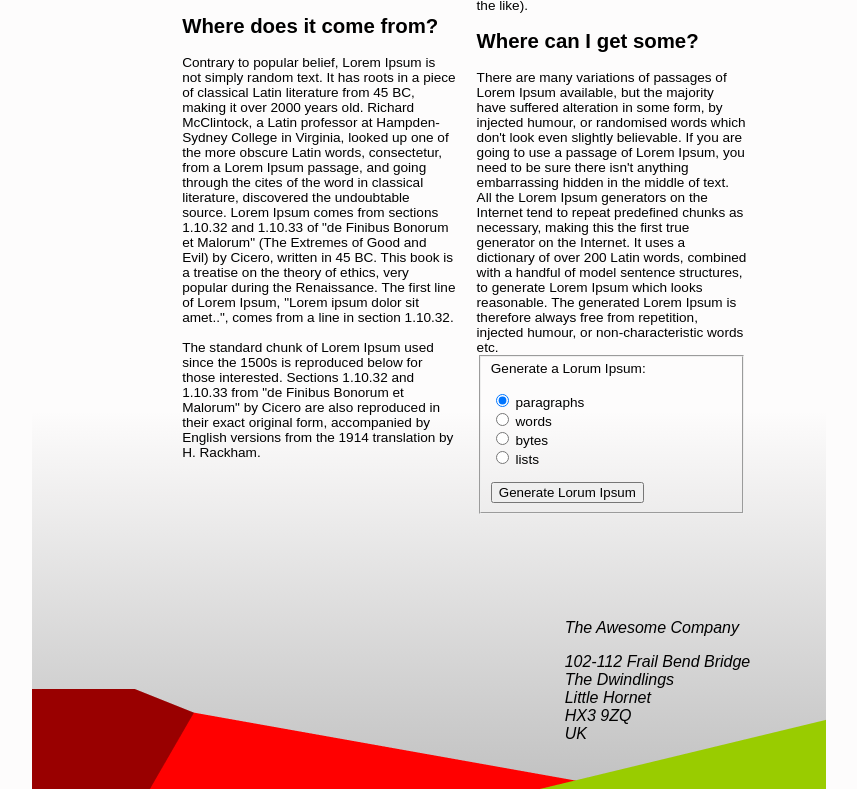
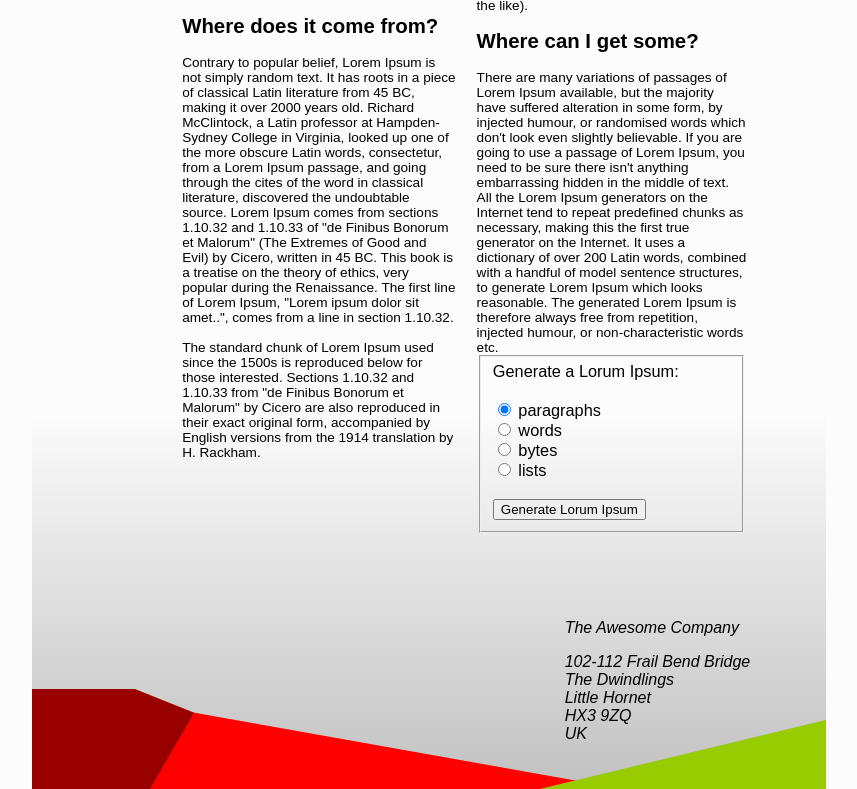
Before and after one commit to laurenrausch/M6.2, a website: page index.html in a window 1280 px wide. Shown: the part 723-1512 px from the top of the page, without its empty margins (211-1068 px from the left). Drawn offline with Linux system fonts and the light colour scheme.

Commit message:
last fix

```diff
--- a/css/style.css
+++ b/css/style.css
@@ -124,3 +124,7 @@ blockquote {
   gap: 20px;
   display: flex;
 }
+
+fieldset {
+  font-size: 1.2em;
+}
```
